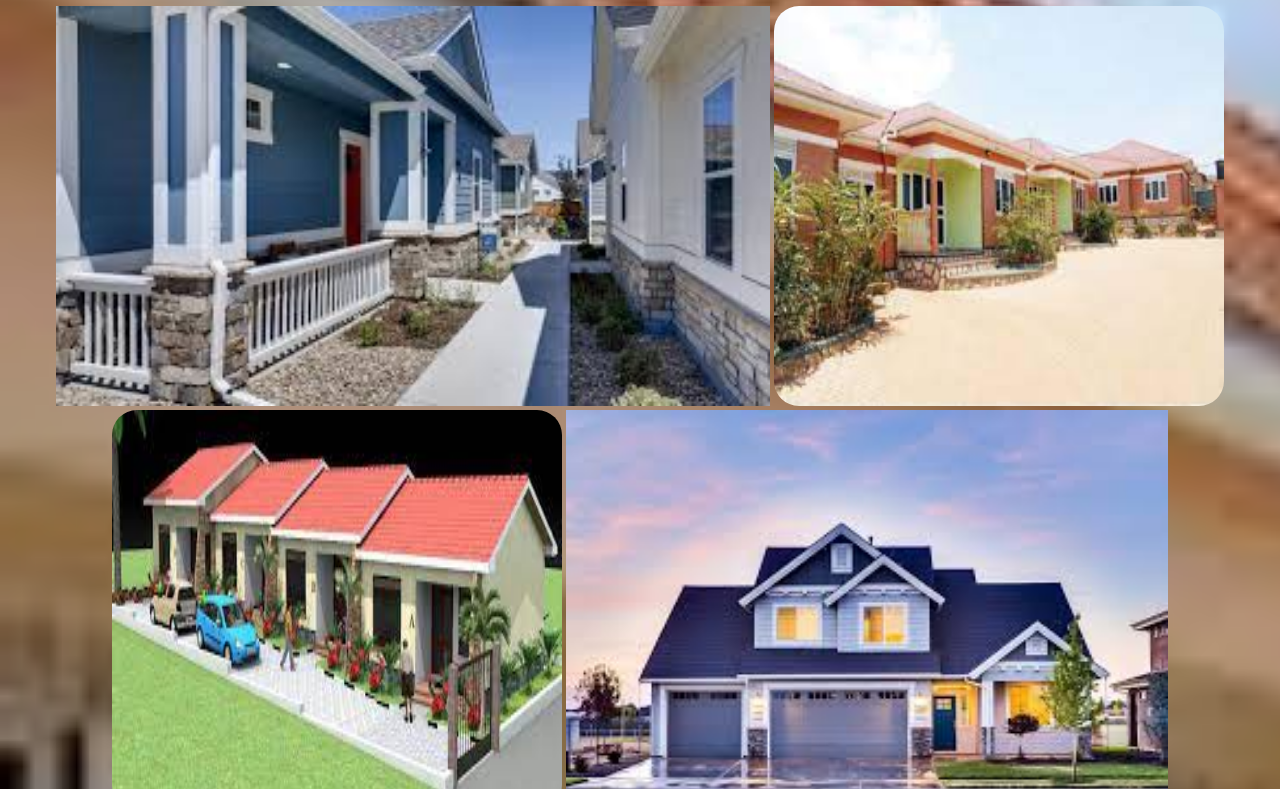
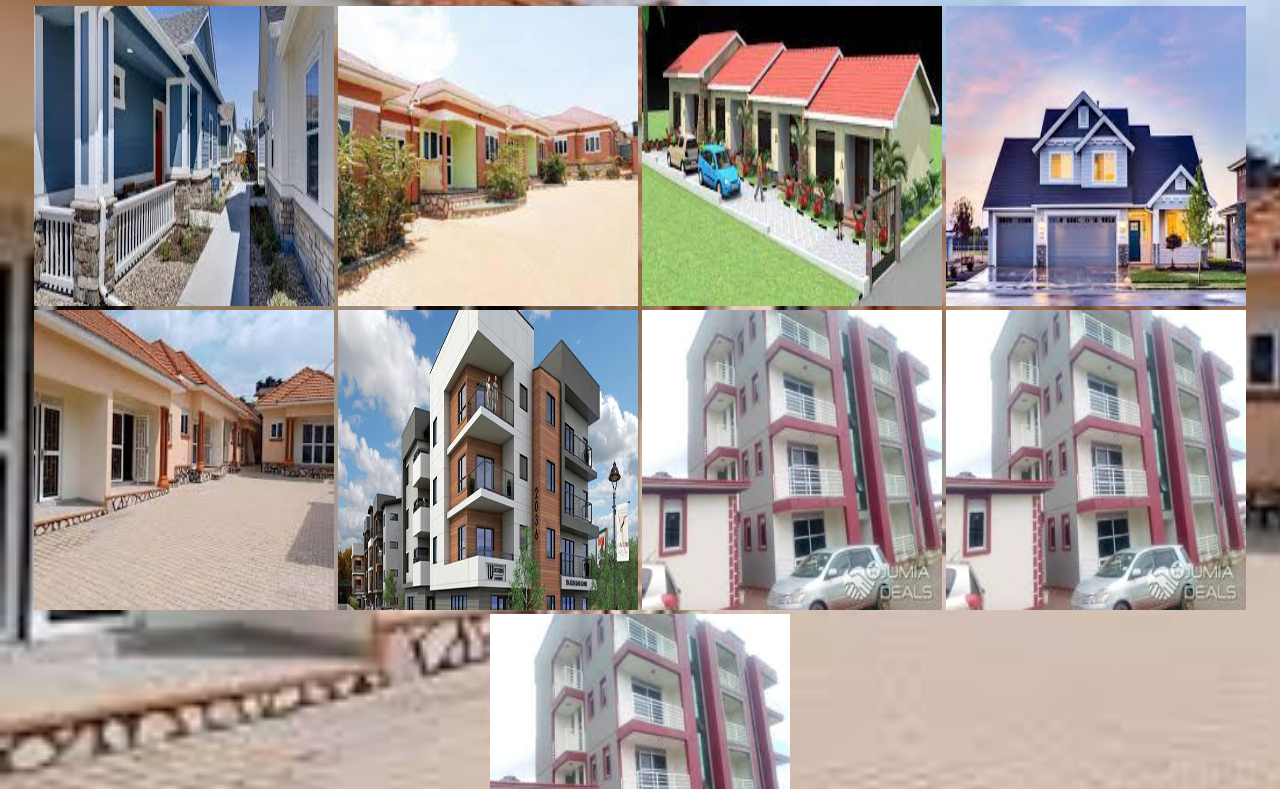
Before and after one commit to Abaasa/Abaasa.github.io, a plain HTML site: page rental/appartments.html in a window 1280 px wide. Shown: the part 116-905 px from the top of the page. Drawn offline with Linux system fonts and the light colour scheme.

Commit message:
Update appartments.html

```diff
--- a/rental/appartments.html
+++ b/rental/appartments.html
@@ -27,15 +27,15 @@
     </table>
 </center>  <hr>
     <center><h1><b>WELCOME TO DANIE'S RENTAL MANAGEMENT COMPANY</b></h1>
-    <center> <img src="Single family rental.jpg"style="height:400px;width:450px border-radius: 25px;">
-        <img src="Big hse.jpg"style="height:400px;width:450px;border-radius: 25px;">
-            <img src="Residential hses.jpg"style="height:400px;width:450px; border-radius: 25px;">
-            <img src="Rental hse.jpg"style="height:400px;width:450px border-radius: 25px;">
-            <img src="real estates.jpg"style="height:400px;width:450px border-radius: 25px;">
-                <img src="rental appartment.jpg"style="height:400px;width:450px border-radius: 25px;">
-                <img src="one bdrm apartment.jpg"style="height:400px;width:450px border-radius: 25px;">
-                <img src="one bdrm apartment.jpg"style="height:400px;width:450px border-radius: 25px;">
-                <img src="one bdrm apartment.jpg"style="height:400px;width:450px border-radius: 25px;">
+    <center> <img src="Single family rental.jpg" style="height:300px; width:300px;">
+        <img src="Big hse.jpg"style="height:300px; width:300px;">
+            <img src="Residential hses.jpg"style="height:300px; width:300px; ">
+            <img src="Rental hse.jpg"style="height:300px; width:300px;">
+            <img src="real estates.jpg"style="height:300px; width:300px;">
+                <img src="rental appartment.jpg"style="height:300px; width:300px;">
+                <img src="one bdrm apartment.jpg"style="height:300px; width:300px;">
+                <img src="one bdrm apartment.jpg"style="height:300px; width:300px;">
+                <img src="one bdrm apartment.jpg"style="height:300px; width:300px;">
     </center>
 
                 <p>Home page</p><a href="index.html">Home</a>
```
